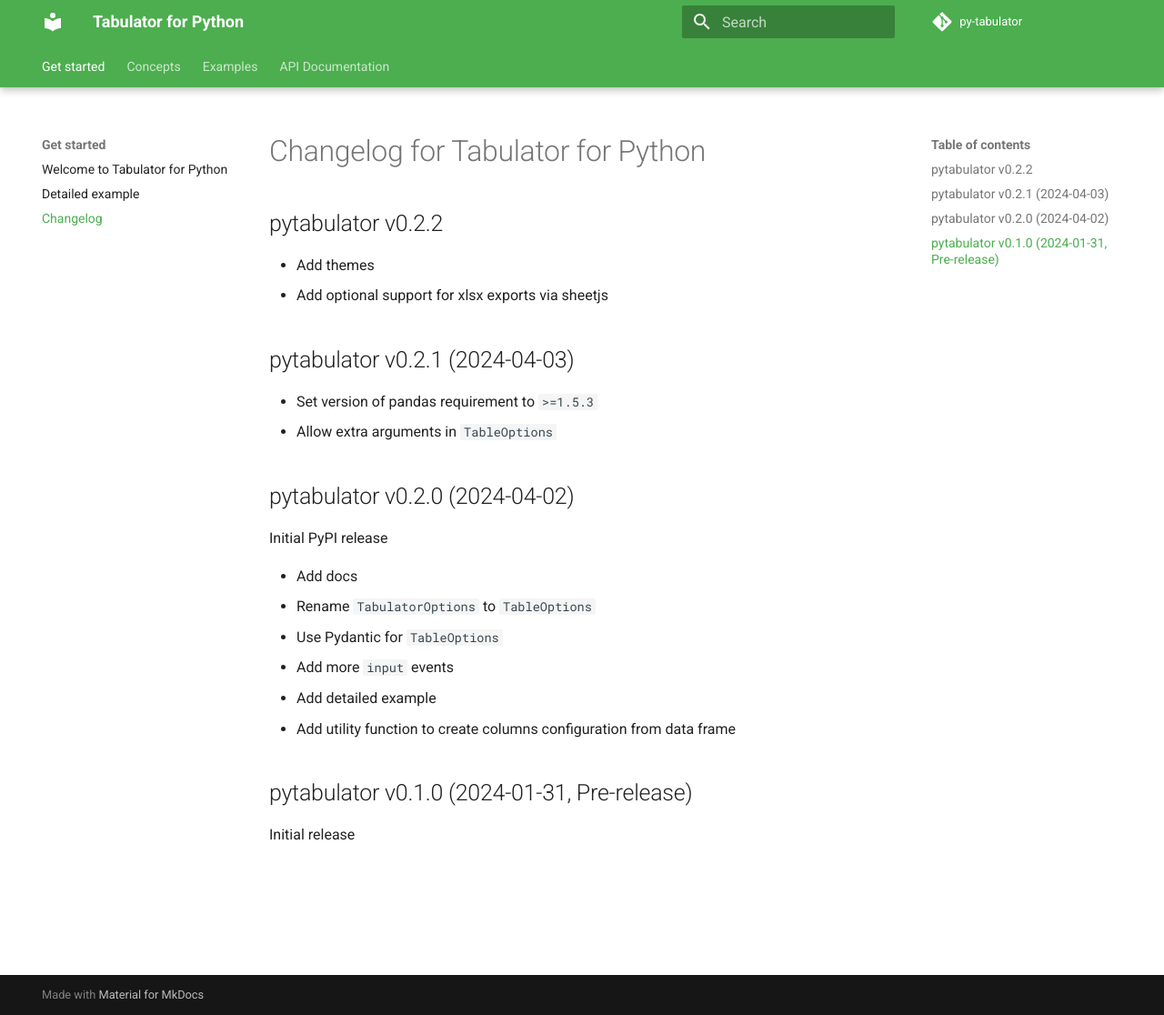
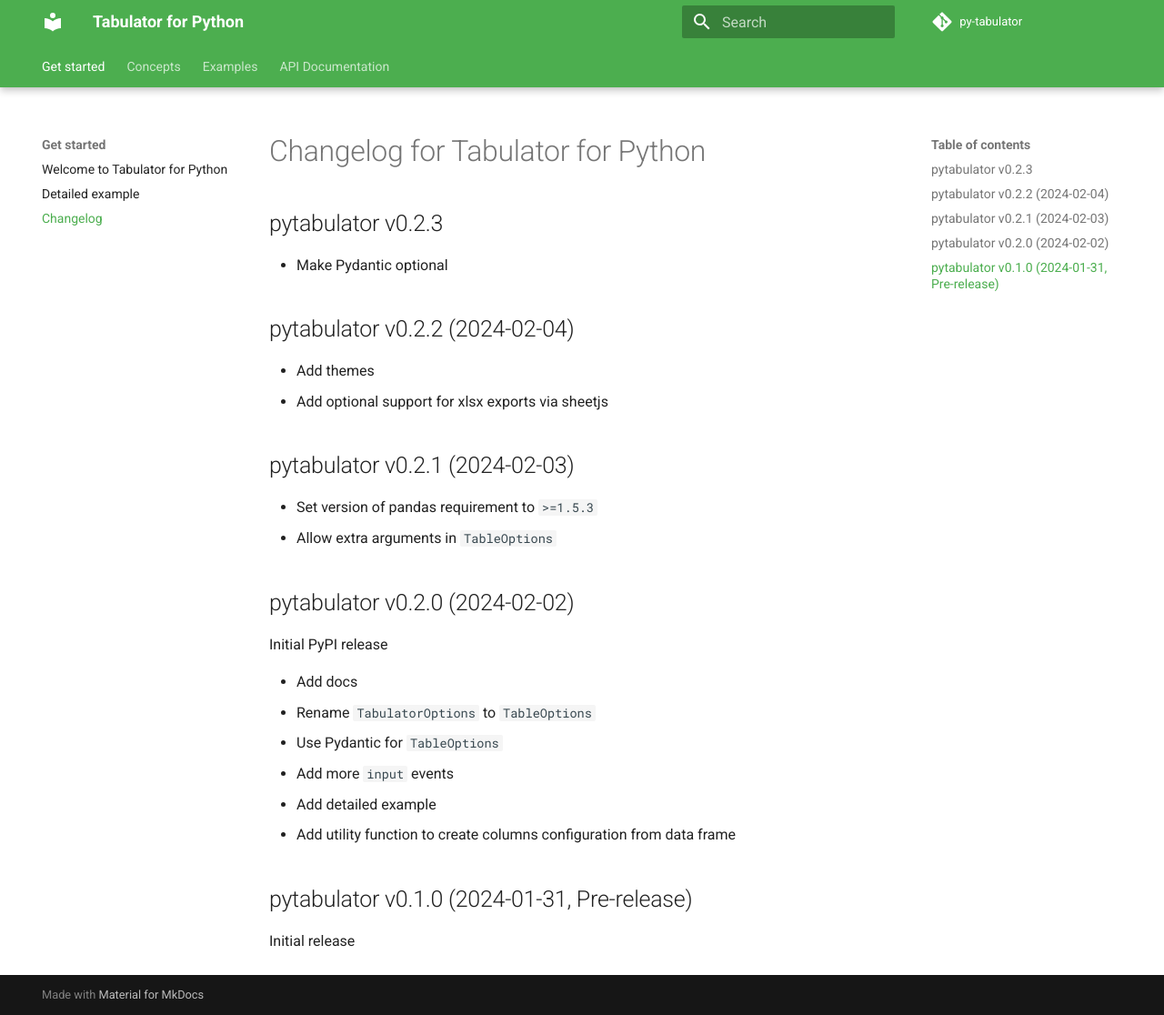
Before and after one commit to eodaGmbH/py-tabulator, an MkDocs documentation site: the page built from docs/changelog.md, in a window 1280 px wide and 1116 px high. Shown: the whole window at 91% size. Built offline with MkDocs 1.6.1 and Material for MkDocs 9.7.7, drawn with Linux system fonts in a browser that asks for light colours; comment, search, counter and statistics services are not loaded.

Commit message:
Update changelog

```diff
--- a/docs/changelog.md
+++ b/docs/changelog.md
@@ -1,18 +1,23 @@
 # Changelog for Tabulator for Python
 
-## pytabulator v0.2.2
+## pytabulator v0.2.3
+
+* Make Pydantic optional
+
+
+## pytabulator v0.2.2 (2024-02-04)
 
 * Add themes
 * Add optional support for xlsx exports via sheetjs
 
 
-## pytabulator v0.2.1 (2024-04-03)
+## pytabulator v0.2.1 (2024-02-03)
 
 * Set version of pandas requirement to `>=1.5.3`
 * Allow extra arguments in `TableOptions`
 
 
-## pytabulator v0.2.0 (2024-04-02)
+## pytabulator v0.2.0 (2024-02-02)
 
 Initial PyPI release
 
```
